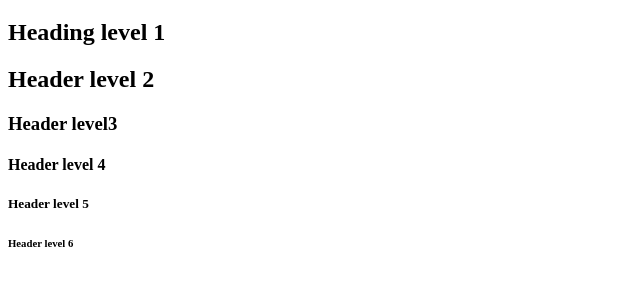
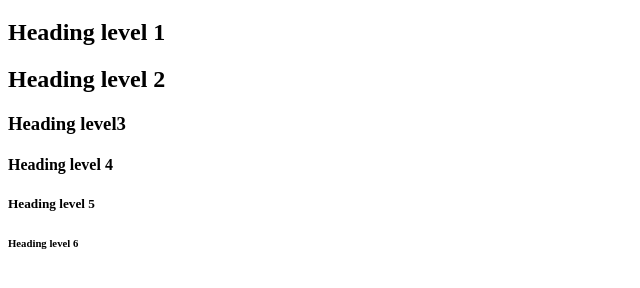
Before and after one commit to only1techgal/holbertonschool-web_front_end, a plain HTML site: page html_advanced/11-styleguide.html in a window 1280 px wide. Shown: the part 48-336 px from the top of the page, without its empty margins (0-640 px from the left). Drawn offline with Linux system fonts and the light colour scheme.

Commit message:
11. styleguide

```diff
--- a/html_advanced/11-styleguide.html
+++ b/html_advanced/11-styleguide.html
@@ -10,7 +10,7 @@
     </head>
         <body>
             <header></header>
-            <main><section><header><h2>Headings</h2></header><h1>Heading level 1</h1><h2>Header level 2</h2><h3>Header level3</h3><h4>Header level 4</h4><h5>Header level 5</h5><h6>Header level 6</h6></section></main>
+            <main><section><header><h2>Headings</h2></header><h1>Heading level 1</h1><h2>Heading level 2</h2><h3>Heading level3</h3><h4>Heading level 4</h4><h5>Heading level 5</h5><h6>Heading level 6</h6></section></main>
             <footer></footer>
         </body>
 </html>
```
